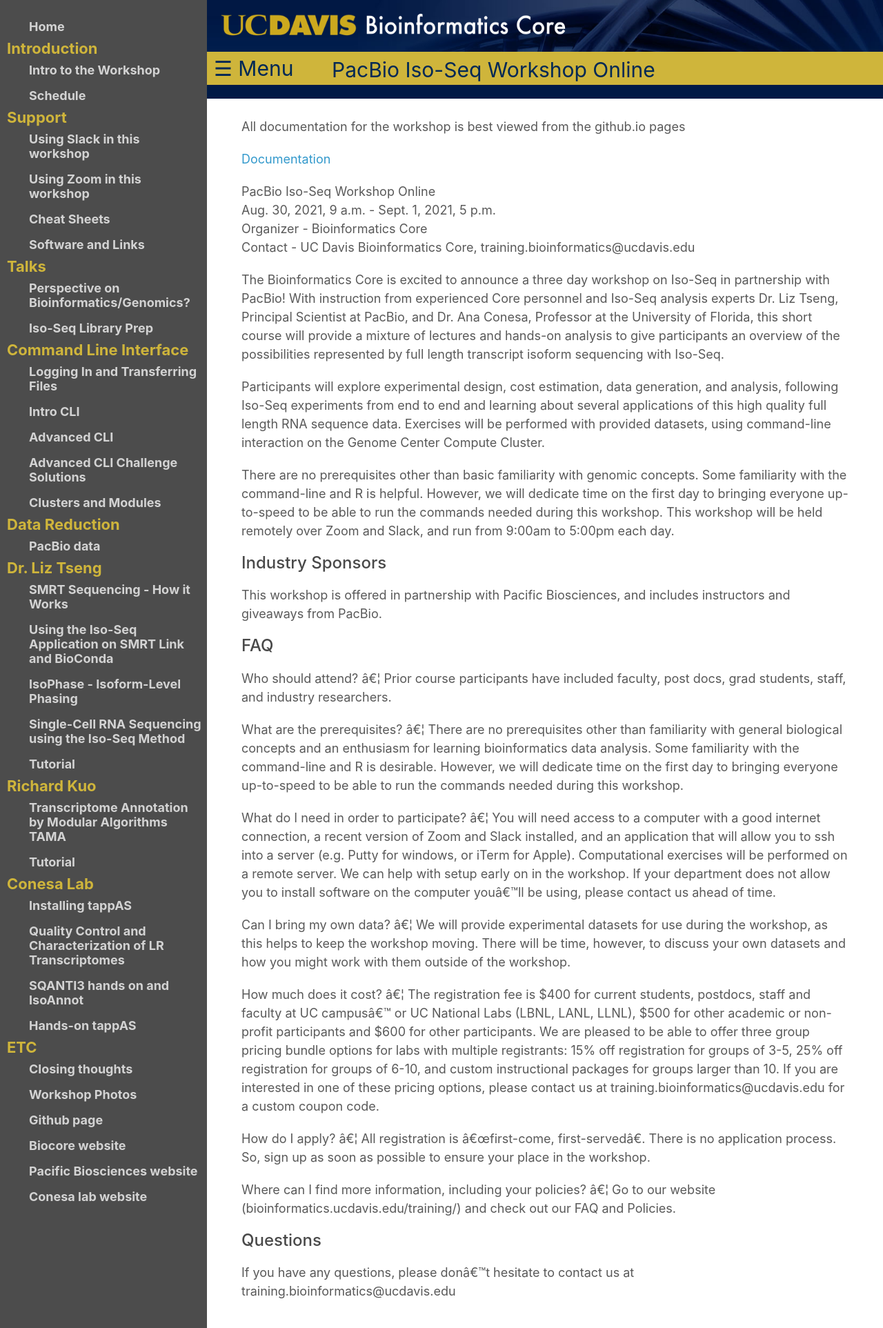
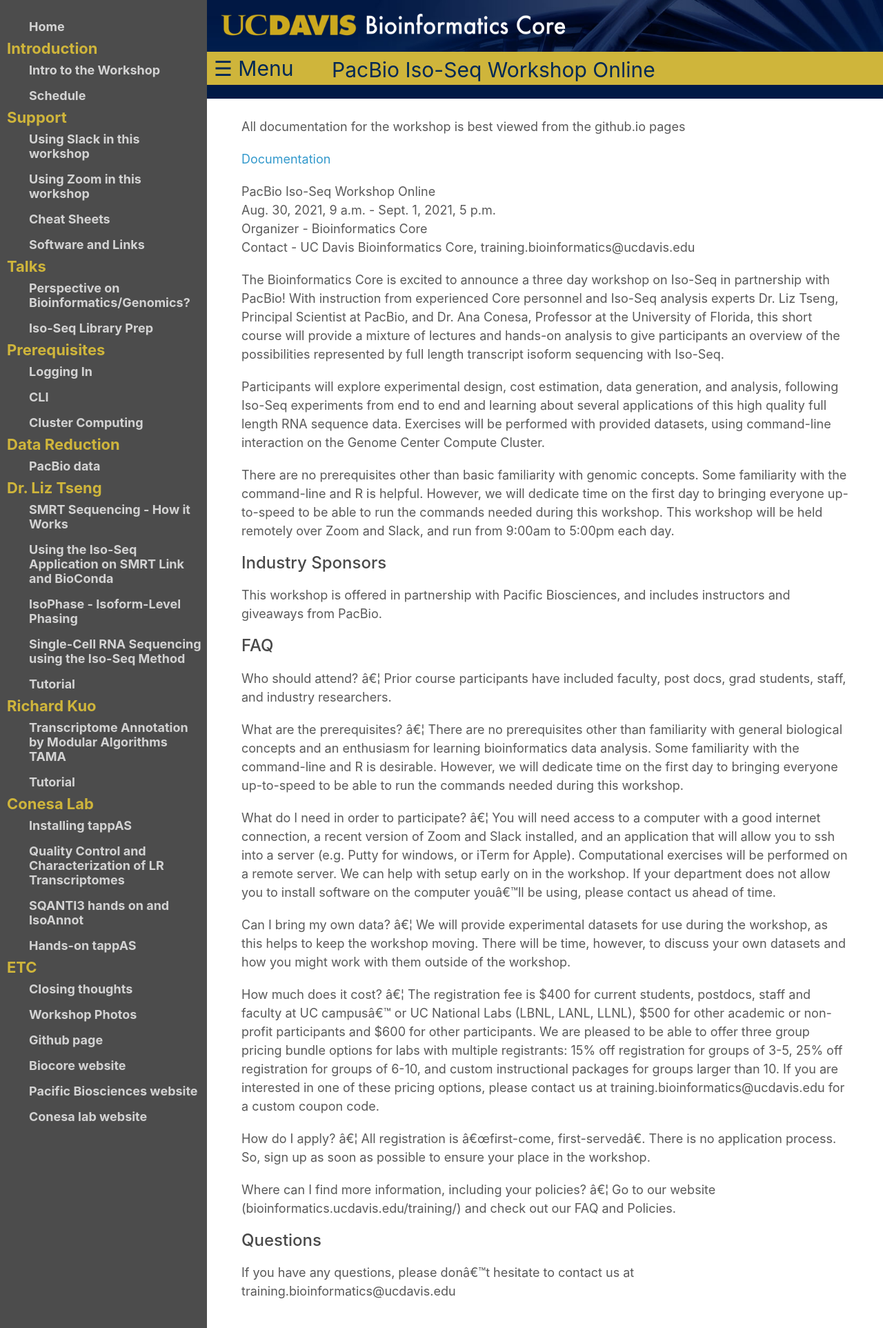
Before and after one commit to ucdavis-bioinformatics-training/2021-August-Iso-Seq, a Jekyll site: the page built from index.md, in a window 1280 px wide. Shown: the whole page at 69% size. Built offline with Jekyll 4.4.1, drawn with Linux system fonts in a browser that asks for light colours; our own code applies the rules of GitHub Pages for plain Markdown files; some of the changed lines change nothing that is shown.

Commit message:
adding new command line doc

```diff
--- a/_config.yml
+++ b/_config.yml
@@ -28,17 +28,28 @@
   - title: Iso-Seq Library Prep
     url: https://raw.githubusercontent.com/ucdavis-bioinformatics-training/ucdavis-bioinformatics-training.presentations/master/isoseq/Kristin_Mars_Library_Prep.pdf
 
-  - heading: Command Line Interface
-  - title: Logging In and Transferring Files
-    url: CLI/logging-in
-  - title: Intro CLI
-    url: CLI/command-line-intro
-  - title: Advanced CLI
-    url: CLI/advanced-command-line
-  - title: Advanced CLI Challenge Solutions
-    url: CLI/advanced-challenge-solutions
-  - title: Clusters and Modules
-    url: CLI/cluster
+  # - heading: Command Line Interface
+  # - title: Logging In and Transferring Files
+  #   url: CLI/logging-in
+  # - title: Intro CLI
+  #   url: CLI/command-line-intro
+  # - title: Advanced CLI
+  #   url: CLI/advanced-command-line
+  # - title: Advanced CLI Challenge Solutions
+  #   url: CLI/advanced-challenge-solutions
+  # - title: Clusters and Modules
+  #   url: CLI/cluster
+
+  - heading: Prerequisites
+  - title: Logging In
+    url: intro/logging-in
+  - title: CLI
+    url: intro/command-line-intro
+  # - title: R
+  #   url: intro/Intro2R
+  - title: Cluster Computing
+    url: intro/cluster
+
 
   - heading: Data Reduction
   - title: PacBio data
```
